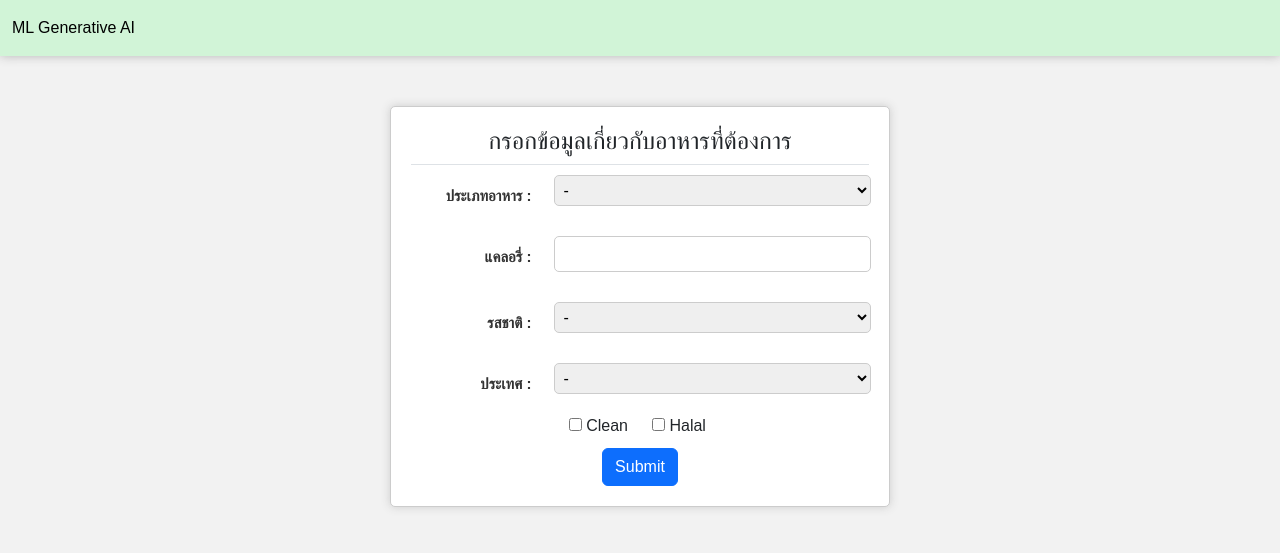
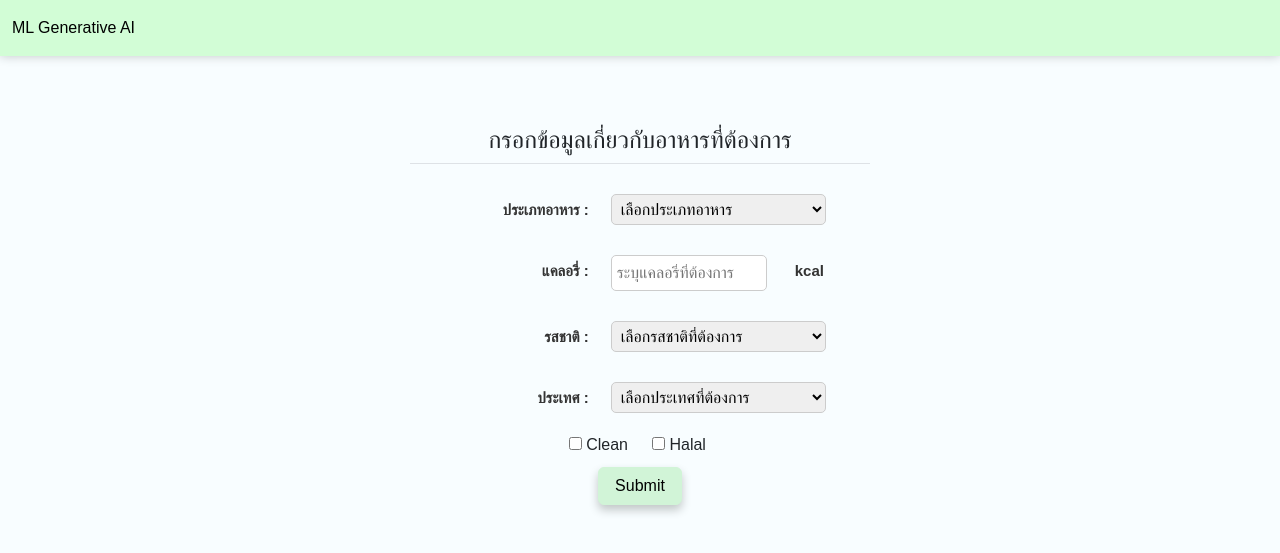
Before and after one commit to fkfurkon/ml_cal, a Flask app: page / in a window 1280 px wide. Shown: the top 553 px of the page. Run offline with Flask 3, Linux system fonts and the light colour scheme.

Commit message:
edit web

```diff
--- a/fl/app.py
+++ b/fl/app.py
@@ -10,18 +10,18 @@ def index():
 # Handle form submission
 @app.route('/foodselection', methods=['POST'])
 def Submit():
-    global FoodType, Clean, Halal, Taste
+    global FoodType, FoodCountry, Clean, Halal, Taste, Calories
     # new_image_path = 'Img_0.jpg'
     # image_viewer.object = new_image_path
     # console.log(food_type.value, calories.value, flavor.value, country.value, clean.value, halal.value)
     FoodType = request.form['food-type']
     calories = request.form['calories']
     Taste = request.form['flavor']
-    country = request.form['country']
+    FoodCountry = request.form['country']
     Clean = request.form.get('clean-food') == 'on'
     Halal = request.form.get('halal-food') == 'on'
 
-    print(FoodType, calories, Taste, country, Clean, Halal)
+    print(FoodType, calories, Taste, FoodCountry, Clean, Halal)
 
     main_ai()
     image_url = "/static/Img_0.jpg"
@@ -48,13 +48,10 @@ Halal = False
 Taste = "หวาน" #เค็ม หวาน เปรี้ยว เผ็ด ครีมมี่
 Calories = "100"#10 20 50 100 200 240 250 integer
 
-response_content = 'asdf'
+response_content = 'menu'
 
 def check_attribute(attribute):
     return "ไม่" if not attribute else ""
-
-Clean_result = check_attribute(Clean)
-Halal_result = check_attribute(Halal)
 
 def generate_chat_response(model_id, messages, temperature=0, max_tokens=500):
     response = openai.ChatCompletion.create(
@@ -79,7 +76,7 @@ def generateImage_AndSave(prompt , image_count) :
 
     prefix = 'Img'
     for index,image in enumerate(images):
-        with open(f'{prefix}_{index}.jpg' ,'wb') as file :
+        with open(f'static/{prefix}_{index}.jpg' ,'wb') as file :
             file.write(b64decode(image))
 
 def translate_thai_to_english(text):
@@ -91,6 +88,8 @@ def main_ai():
     global response_content
     fine_tuned_model_id = model_2
     system_message = "คุณคือหุ่นยนต์แชทบอทสำหรับการตอบคำถามด้านอาหารโดยเฉพาะ"
+    Clean_result = check_attribute(Clean)
+    Halal_result = check_attribute(Halal)
     user_message = f'อยากกินอาหาร ประเภท {FoodType} ประเทศ{FoodCountry} {Clean_result}อาหารคลีน {Halal_result}ฮาลาล  รส{Taste} {Calories} แคล'
     test_messages = [
         {"role": "system", "content": system_message},
--- a/fl/static/styles.css
+++ b/fl/static/styles.css
@@ -2,7 +2,7 @@ body {
   font-family: Arial, sans-serif;
   margin: 0;
   padding: 0;
-  background-color: #f2f2f2;
+  background-color: #f8fdff;
 }
 
 .containerform {
@@ -57,12 +57,12 @@ input[type="number"] {
 }
 
 .column.left {
-  width: 30%;
-  padding-top: 15px;
+  width: 40%;
+  padding-top: 10px;
 }
 
 .column.right {
-  width: 70%;
+  width: 60%;
   padding: 10px;
 }
 
@@ -71,11 +71,11 @@ input[type="number"] {
 }
 
 .container {
-  background-color: rgb(209, 244, 215);
+  background-color: #d2fdd6;
   margin-left: 0px;
   margin-right: 0px;
   max-width: none;
-  box-shadow: 0px 0px 10px #b6b6b6;
+  box-shadow: 0px 0px 10px #c1c7c7;
 }
 
 h4.head-about {
@@ -104,3 +104,32 @@ img {
   width: 100%;
   height: 100%;
 }
+
+.btn-primary {
+  --bs-btn-bg: rgb(209, 244, 215);
+  --bs-btn-color: #000000;
+  --bs-btn-border-color: rgb(209, 244, 215);
+  --bs-btn-padding-x: 1rem;
+  box-shadow: 0px 5px 10px #c1c7c7;
+}
+
+.containerform2 {
+  width: 500px;
+  margin: 50px auto;
+  padding: 20px;
+}
+
+.form {
+  width: 80%;
+  margin: 20px auto;
+}
+
+.column.cl_center {
+  width: 45%;
+  padding: 10px;
+}
+
+.column.kcal {
+  width: 15%;
+  padding-top: 10px;
+}
--- a/fl/templates/index.html
+++ b/fl/templates/index.html
@@ -8,6 +8,8 @@
   <link href="https://cdn.jsdelivr.net/npm/bootstrap@5.3.2/dist/css/bootstrap.min.css" rel="stylesheet"
     integrity="sha384-T3c6CoIi6uLrA9TneNEoa7RxnatzjcDSCmG1MXxSR1GAsXEV/Dwwykc2MPK8M2HN" crossorigin="anonymous">
   <link rel="stylesheet" type="text/css" href="/static/styles.css">
+
+  <script src="{{ url_for('static', filename='script.js') }}" defer></script>
 
   <title>Food Selection System</title>
 
@@ -21,21 +23,21 @@
       </a>
     </header>
   </div>
-  <div class="containerform ">
+  <div class="containerform2 ">
     <h4 class="head-about">กรอกข้อมูลเกี่ยวกับอาหารที่ต้องการ</h4>
     <div class="border-bottom"></div>
-    <form id="food-selection" method="POST" action="/foodselection">
+    <form class="form" id="food-selection" method="POST" action="/foodselection">
       <fieldset>
         <div class="row">
           <div class="column left">
             <legend>ประเภทอาหาร :</legend>
           </div>
           <div class="column right">
-            <select id="food_type" name="food-type">
-              <option value="ของหวาน" selected>ของหวาน</option>
-              <option value="เครื่องดิ่ม" selected>เครื่องดิ่ม</option>
-              <option value="อาหารทั่วไป" selected>อาหารทั่วไป</option>
-              <option value="-" selected>-</option>
+            <select id="food_type" name="food-type" required>
+              <option value="" selected hidden>เลือกประเภทอาหาร</option>
+              <option value="ของหวาน">ของหวาน</option>
+              <option value="เครื่องดิ่ม">เครื่องดิ่ม</option>
+              <option value="อาหารทั่วไป">อาหารทั่วไป</option>
             </select>
           </div>
         </div>
@@ -45,9 +47,10 @@
           <div class="column left">
             <legend>แคลอรี่ :</legend>
           </div>
-          <div class="column right">
-            <input type="number" id="calories" name="calories" min="0" max="100" step="1">
+          <div class="column cl_center">
+            <input type="number" id="calories" name="calories" required placeholder="ระบุแคลอรี่ที่ต้องการ" min="20" max="800" step="1">
           </div>
+          <div class="column kcal"><legend>kcal</legend></div>
         </div>
       </fieldset>
       <fieldset>
@@ -56,13 +59,13 @@
             <legend>รสชาติ :</legend>
           </div>
           <div class="column right">
-            <select id="flavor" name="flavor">
-              <option value="หวาน" selected>หวาน</option>
-              <option value="เปรี่ยว" selected>เปรี้ยว</option>
-              <option value="เผ็ด" selected>เผ็ด</option>
-              <option value="เค็ม" selected>เค็ม</option>
-              <option value="เค็มปี๋" selected>เค็มปี๋</option>
-              <option value="-" selected>-</option>
+            <select id="flavor" name="flavor" required>
+              <option value="" hidden selected>เลือกรสชาติที่ต้องการ</option>
+              <option value="หวาน">หวาน</option>
+              <option value="เปรี่ยว">เปรี้ยว</option>
+              <option value="เผ็ด">เผ็ด</option>
+              <option value="เค็ม">เค็ม</option>
+              <option value="ครีมมี่">ครีมมี่</option>
             </select>
           </div>
         </div>
@@ -73,19 +76,19 @@
             <legend>ประเทศ :</legend>
           </div>
           <div class="column right">
-            <select id="country" name="country">
-              <option value="ประเทศฝรั่งเศส" selected>ประเทศฝรั่งเศส</option>
-              <option value="ประเทศอิตาลี" selected>ประเทศอิตาลี</option>
-              <option value="ประเทศเยอรมนี" selected>ประเทศเยอรมนี</option>
-              <option value="ประเทศไทย" selected>ประเทศไทย</option>
-              <option value="ประเทศอินเดีย" selected>ประเทศอินเดีย</option>
-              <option value="ประเทศอังกฤษ" selected>ประเทศอังกฤษ</option>
-              <option value="ประเทศอเมริกา" selected>ประเทศอเมริกา</option>
-              <option value="ประเทศจีน" selected>ประเทศจีน</option>
-              <option value="ประเทศญี่ปุ่น" selected>ประเทศญี่ปุ่น</option>
-              <option value="ประเทศโปรตุเกส" selected>ประเทศโปรตุเกส</option>
-              <option value="ประเทศเกาหลี" selected>ประเทศเกาหลี</option>
-              <option value="-" selected>-</option>
+            <select id="country" name="country" required>
+              <option value="" hidden selected>เลือกประเทศที่ต้องการ</option>
+              <option value="ประเทศฝรั่งเศส">ประเทศฝรั่งเศส</option>
+              <option value="ประเทศอิตาลี">ประเทศอิตาลี</option>
+              <option value="ประเทศเยอรมนี">ประเทศเยอรมนี</option>
+              <option value="ประเทศไทย">ประเทศไทย</option>
+              <option value="ประเทศอินเดีย">ประเทศอินเดีย</option>
+              <option value="ประเทศอังกฤษ">ประเทศอังกฤษ</option>
+              <option value="ประเทศอเมริกา">ประเทศอเมริกา</option>
+              <option value="ประเทศจีน">ประเทศจีน</option>
+              <option value="ประเทศญี่ปุ่น">ประเทศญี่ปุ่น</option>
+              <option value="ประเทศโปรตุเกส">ประเทศโปรตุเกส</option>
+              <option value="ประเทศเกาหลี">ประเทศเกาหลี</option>
             </select>
           </div>
         </div>
```
Also changed, not shown: fl/Img_0.jpg (added), fl/static/script.js (added), 1 other file.
